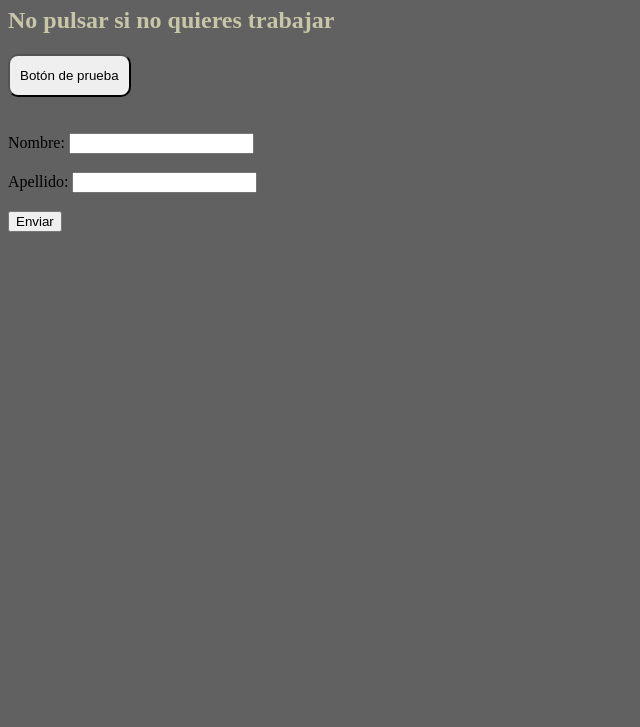
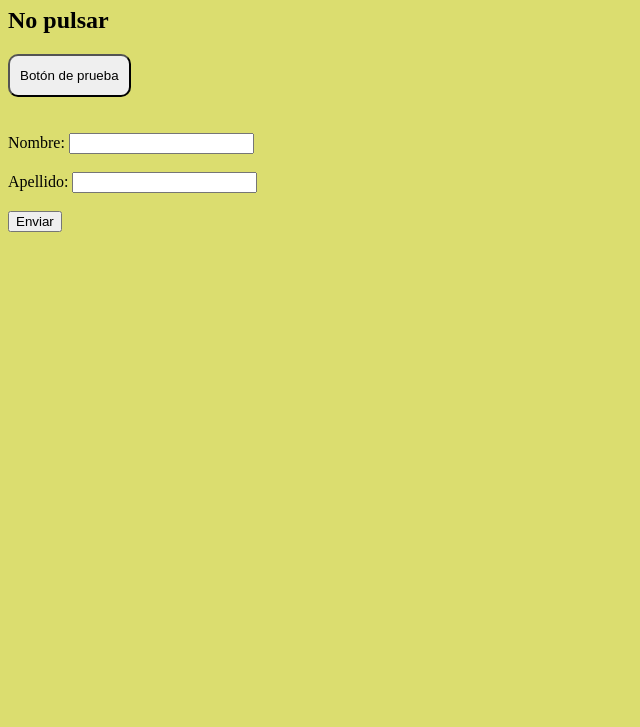
Before and after one commit to LGimenezPachado/extDevTestingFront-End, a plain HTML site: page ID001/ID001.html in a window 1280 px wide. Shown: the part 73-800 px from the top of the page, without its empty margins (0-640 px from the left). Drawn offline with Linux system fonts and the light colour scheme.

Commit message:
act II 05-10

```diff
--- a/ID001/ID001.css
+++ b/ID001/ID001.css
@@ -1,5 +1,5 @@
 .textTitles {
-  color: #c7c6a8;
+  color: rgb(0, 0, 0);
 }
 
 a {
@@ -8,7 +8,7 @@ a {
 }
 
 body {
-  background: #616161;
+  background: #dbdd6f;
 }
 
 button {
--- a/ID001/ID001.html
+++ b/ID001/ID001.html
@@ -10,7 +10,7 @@
 <body>
     <h1 class="textTitles">Página de prueba</h1>
     <a href="https://www.linkedin.com">
-        <h2 class="textTitles">No pulsar si no quieres trabajar</h2>
+        <h2 class="textTitles">No pulsar</h2>
     </a>
     <a href="https://www.google.com">
         <button>Botón de prueba</button>
```
